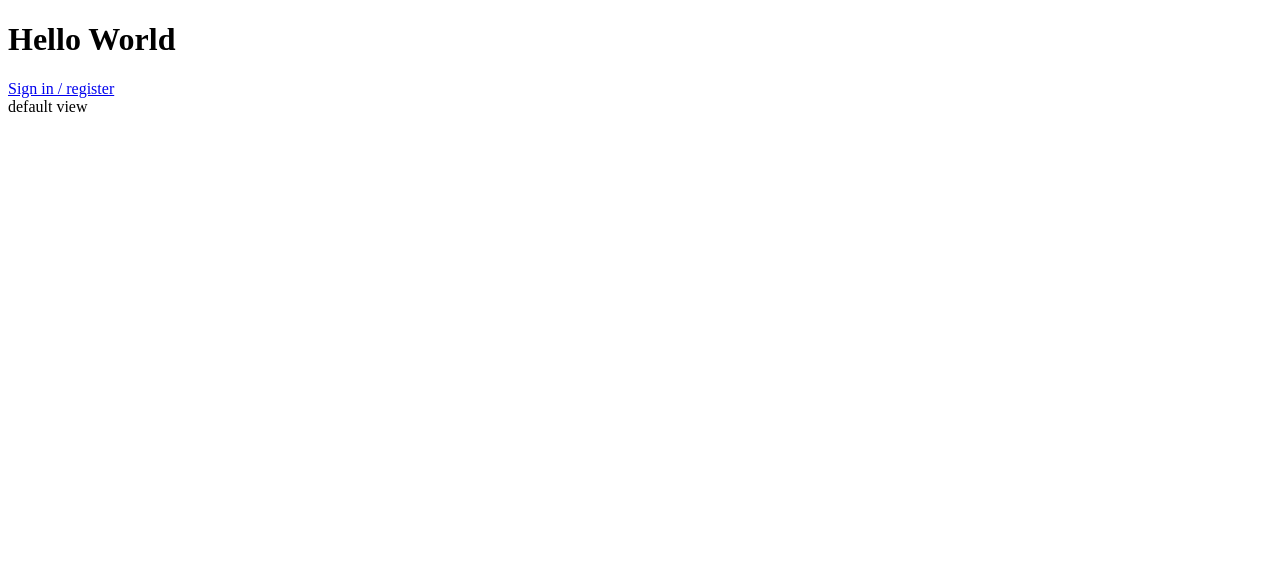
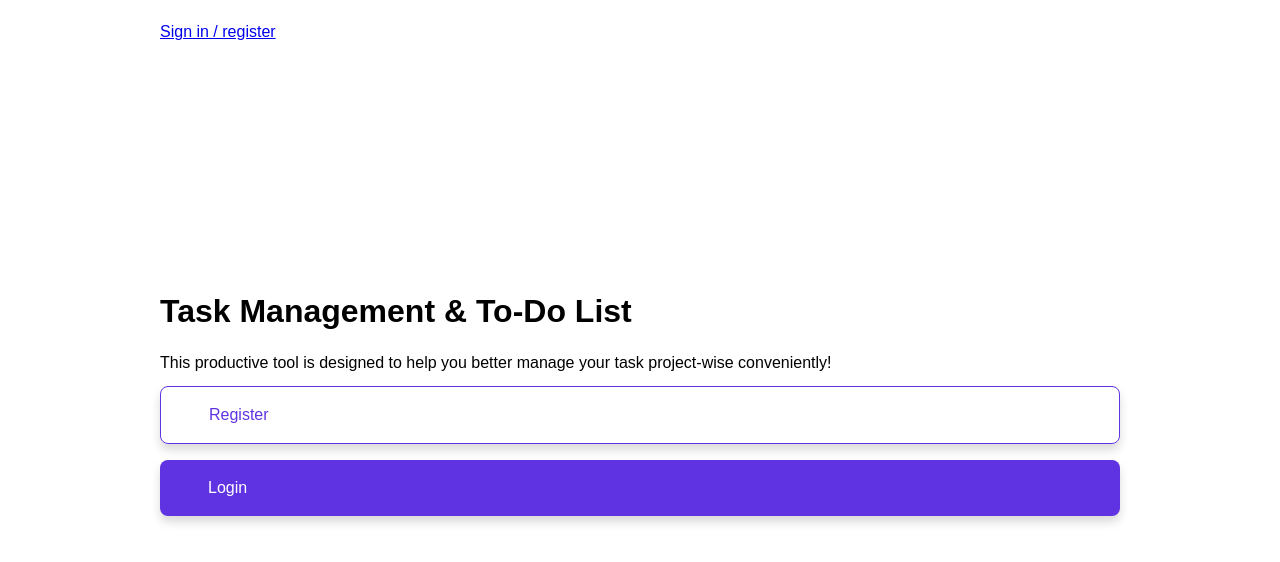
Before and after one commit to Shefleris/kitm-to-do-app, a React (Vite) app: page / in a window 1280 px wide. Shown: the top 562 px of the page. Built offline with nearby package versions, Linux system fonts and the light colour scheme; no server answers.

Commit message:
Add landing page and landing page styling

```diff
--- a/src/components/ProjectList/ProjectList.jsx
+++ b/src/components/ProjectList/ProjectList.jsx
@@ -42,15 +42,15 @@ const ProjectList = () => {
                 {!loading && projects.length > 0 ? (
                     projects.map((project) => (
                         <div key={project.id} className="project-card">
-                            <h2>{project.name}</h2>
-                            <p>{project.description || 'No description provided'}</p>
+                            <h2>{project.projectName}</h2>
+                            <p>{project.projectDesc || 'No description provided'}</p>
                             <p>
                                 <strong>Start Date:</strong>{' '}
-                                {new Date(project.startDate).toLocaleDateString()}
+                                {new Date(project.projectStartDate).toLocaleDateString()}
                             </p>
                             <p>
                                 <strong>End Date:</strong>{' '}
-                                {new Date(project.endDate).toLocaleDateString()}
+                                {new Date(project.projectEndDate).toLocaleDateString()}
                             </p>
                         </div>
                     ))
--- a/src/components/app/App.css
+++ b/src/components/app/App.css
@@ -0,0 +1,34 @@
+.app__container {
+    font-family: Arial, sans-serif;
+    padding: 20px;
+    margin: 0 auto;
+    height: 100vh;
+    display: flex;
+    flex-direction: column;
+}
+
+@media only screen and (min-width:576px) {
+
+}
+
+@media only screen and (min-width:768px){
+
+}
+
+@media only screen and (min-width:992px){
+    .app__container {
+        max-width: 900px;
+    }
+}
+
+@media only screen and (min-width:1200px){
+    .app__container {
+        max-width: 1000px;
+    }
+}
+
+@media only screen and (min-width:1400px){
+    .app__container {
+        max-width: 1100px;
+    }
+}
--- a/src/components/app/App.jsx
+++ b/src/components/app/App.jsx
@@ -2,25 +2,26 @@ import { BrowserRouter as Router, Routes, Route } from "react-router-dom";
 import Login from "../user/Login";
 import Register from "../user/Register";
 import User from "../user/User";
+import ProjectList from "../ProjectList/ProjectList";
 
 import "./App.css";
+import LandingPage from "../landingPage/landingPage";
 
 function App() {
 	//routing: path="/" should lead to landing only when not signed in, otherwise to dashboard
 	//achieve this with useNavigate in landing component?
 	return (
-		<>
+		<div className="app__container">
 			<Router>
-				<h1>Hello World</h1>
 				<User />
 				<Routes>
-					<Route path="/" element={<div>{"default view"}</div>} />
-					<Route path="/dashboard" element={<div>{"tasks dashboard"}</div>} />
+					<Route path="/" element={<LandingPage/>} />
+					<Route path="/dashboard" element={<ProjectList/>} />
 					<Route path="/login" element={<Login onSuccessRedirectRoute="/dashboard" />} />
 					<Route path="/register" element={<Register onSuccessRedirectRoute="/dashboard" />} />
 				</Routes>
 			</Router>
-		</>
+		</div>
 	)
 }
 
--- /dev/null
+++ b/src/components/landingPage/LandingPage.jsx
@@ -0,0 +1,24 @@
+import { Link } from "react-router-dom"
+import "./landingPage.css"
+
+const LandingPage = () =>{
+    return (
+        <>
+            <div className="landing">
+                <div className="landing__image"></div>
+                <div className="landing__body">
+                    <h1>Task Management & To-Do List</h1>
+                    <p>
+                        This productive tool is designed to help
+                        you better manage your task
+                        project-wise conveniently!
+                    </p>
+                    <Link to="/register" className="button button--outline">Register</Link>
+                    <Link to="/login" className="button">Login</Link>
+                </div>
+            </div>
+        </>
+    )
+}
+
+export default LandingPage
--- /dev/null
+++ b/src/components/landingPage/landingPage.css
@@ -0,0 +1,42 @@
+@import "../../css/variables.css";
+
+.landing {
+    height: 100%;
+    width: 100%;
+    display: flex;
+    flex-direction: column;
+    justify-content: center;
+}
+
+.landing__body {
+    display: flex;
+    flex-direction: column;
+}
+
+p, h1 {
+    padding: 0;
+    margin-bottom: 1rem;
+}
+
+.button {
+    background-color: var(--btn-primary);
+    color:#fff;
+    padding:1rem 3rem;
+    border-radius: 0.5rem;
+    text-decoration: none;
+    margin-bottom: 1rem;
+    transform: translateY(-5px);
+    box-shadow: 0 6px 10px rgba(0, 0, 0, 0.15);
+}
+
+.button--outline {
+    border: 1px solid var(--btn-primary);
+    color:var(--btn-primary);
+    background-color: transparent;
+}
+
+.button--outline:hover{
+    background-color: var(--btn-primary);
+    color:#fff;
+    text-decoration: none;
+}
--- /dev/null
+++ b/src/css/resets.css
@@ -0,0 +1,36 @@
+/* Resets */
+/* 1. Use a more-intuitive box-sizing model. */
+*, *::before, *::after {
+    box-sizing: border-box;
+  }
+
+/* 2. Remove default margin  */
+* {
+    margin: 0;
+  }
+
+/*
+    Typographic tweaks!
+    3. Add accessible line-height
+    4. Improve text rendering
+*/
+body {
+    line-height: 1.5;
+    -webkit-font-smoothing: antialiased;
+}
+
+/* 5. Improve media defaults */
+img, picture, video, canvas, svg {
+    display: block;
+    max-width: 100%;
+}
+
+/* 6. Remove built-in form typography styles */
+input, button, textarea, select {
+    font: inherit;
+}
+
+/* 7. Avoid text overflows */
+p, h1, h2, h3, h4, h5, h6 {
+    overflow-wrap: break-word;
+}
--- /dev/null
+++ b/src/css/variables.css
@@ -0,0 +1,3 @@
+:root {
+    --btn-primary:#5F33E1;
+}
--- a/src/index.css
+++ b/src/index.css
@@ -0,0 +1,6 @@
+@import "./css/resets.css";
+
+#root {
+    width: 100vw;
+    height: 100vh;
+}
--- a/src/services/fetchProjects.jsx
+++ b/src/services/fetchProjects.jsx
@@ -1,5 +1,5 @@
 import { collection, getDocs } from 'firebase/firestore';
-import db from '../firebase';
+import { db } from '../firebase';
 
 const fetchProjects = async () => {
     try {
```
